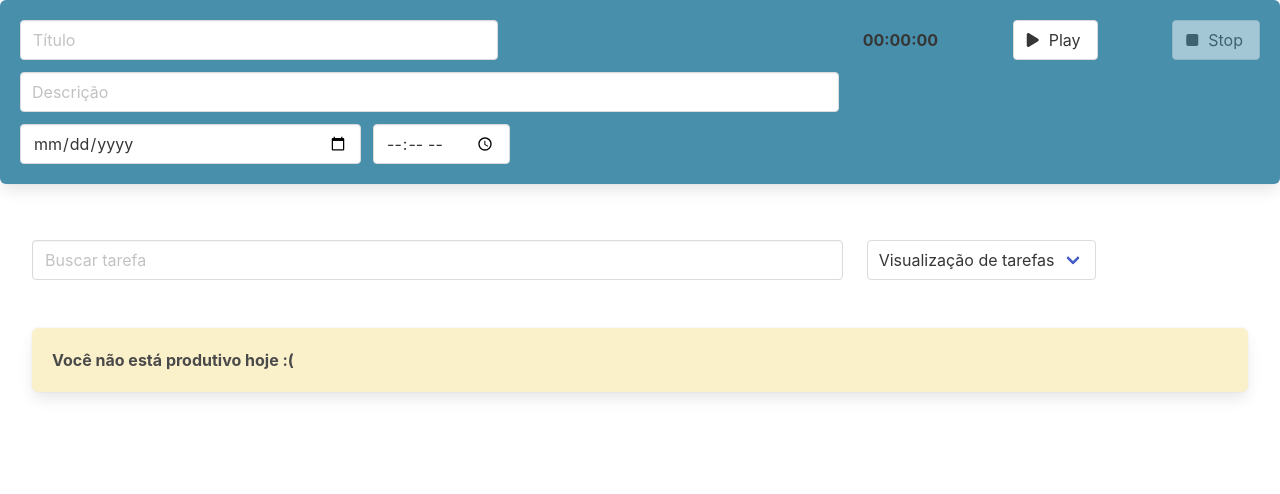
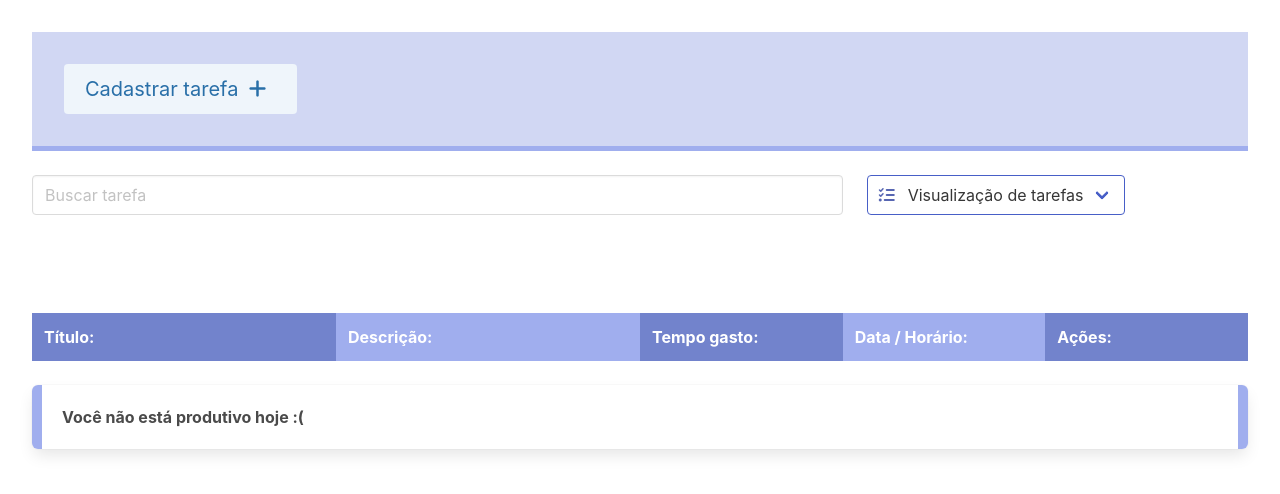
Before and after one commit to IngridCavalcantiGti/diel-project, a Vue app: page / in a window 1280 px wide. Shown: the top 494 px of the page. Built offline with nearby package versions, Linux system fonts and the light colour scheme.

Commit message:
add new components e change code and styles

```diff
--- a/src/components/Box.vue
+++ b/src/components/Box.vue
@@ -14,6 +14,8 @@ export default defineComponent({
 
 <style scoped>
 .box {
-    background: #FAF0CA;
+    background: transparent;
+    border-left: 10px solid #a0aeee;
+    border-right: 10px solid #a0aeee;
 }
 </style>
--- /dev/null
+++ b/src/components/Button.vue
@@ -0,0 +1,27 @@
+<template>
+    <div class="back-css">
+        <button class="button is-info is-light is-medium" @click="() => $emit('onClickRegister')">
+            Cadastrar tarefa
+            <span class="icon is-small mx-1">
+                <i class="fas fa-plus"></i>
+            </span>
+        </button>
+
+    </div>
+</template>
+
+<script lang="ts">
+import { defineComponent } from 'vue';
+
+export default defineComponent({
+    name: 'Button',
+})
+</script>
+
+<style>
+.back-css {
+    background: #d1d7f3;
+    padding: 2rem;
+    border-bottom: 5px solid #a0aeee;
+}
+</style>
--- a/src/components/Form.vue
+++ b/src/components/Form.vue
@@ -19,13 +19,15 @@
 
 <script lang="ts">
 import Timer from '../components/Timer.vue'
+
 import { defineComponent } from 'vue'
 
 export default defineComponent({
     name: 'Form',
     emits: ['saveTask'],
     components: {
-        Timer
+        Timer,
+
     },
     data() {
         return {
@@ -57,6 +59,6 @@ export default defineComponent({
 </script>
 <style scoped>
 .box {
-    background: rgb(72, 143, 172);
+    background: #a0aeee;
 }
 </style>
--- /dev/null
+++ b/src/components/Modal.vue
@@ -0,0 +1,85 @@
+<template>
+    <div class="modal is-active" v-show="showModal">
+        <div class="modal-background" @click="close"></div>
+        <div class="modal-card">
+            <header class="modal-card-head">
+                <p class="modal-card-title">Tarefa</p>
+                <button class="delete" aria-label="close" @click="close"></button>
+            </header>
+            <section class="modal-card-body">
+                <label class="label">Título</label>
+                <div class="control">
+                    <input class="input" type="text" placeholder="Título" v-model="title">
+                </div>
+                <label class=" label mt-2">Descrição</label>
+                <div class="control">
+                    <textarea class="textarea" placeholder="Descrição" maxlength="100" v-model="description"></textarea>
+                </div>
+                <div class="is-flex  mt-4">
+                    <label class="label mr-3">Data</label>
+                    <input class="input" type="date" placeholder="Text input" v-model="date">
+                    <label class="label mx-3">Hora</label>
+                    <input class="input" type="time" placeholder="Text input" v-model="time">
+                </div>
+            </section>
+            <footer class="modal-card-foot">
+                <button class="button is-link" @click="finishTask">Salvar</button>
+                <button class="button is-link is-light" @click="close">Cancelar</button>
+            </footer>
+        </div>
+    </div>
+</template>
+
+<script lang="ts">
+import { defineComponent } from 'vue';
+
+export default defineComponent({
+    name: 'Modal',
+    emits: ['saveModal', 'cancelModal', 'saveTask'],
+    data() {
+        return {
+            showModal: false,
+            title: '',
+            description: '',
+            time: '',
+            date: ''
+        };
+    },
+    methods: {
+        save() {
+            this.$emit('saveModal', this.showModal = false);
+            console.log('save');
+        },
+        close() {
+            this.showModal = false;
+            this.$emit('cancelModal', this.showModal = false);
+        },
+
+        finishTask() {
+            this.$emit('saveTask', {
+                // durationInSeconds: elapsedTime,
+                description: this.description,
+                date: this.date.split('-').reverse().join('/'),
+                title: this.title,
+                time: this.time,
+                id: new Date().toISOString()
+            })
+            this.$emit('saveModal', this.showModal = false);
+            this.description = ''
+            this.title = ''
+            this.date = ''
+            this.time = ''
+        }
+    },
+})
+</script>
+
+<style scoped>
+textarea {
+    resize: none;
+}
+
+.modal-card-head {
+    background: #d1d7f3;
+}
+</style>
--- a/src/components/Taskview.vue
+++ b/src/components/Taskview.vue
@@ -1,8 +1,15 @@
 <template>
-    <div class="select is-normal">
-        <select name="taskview" class="custom-select" @change="updateSelect">
-            <option v-for="(item, index) in options" :key="index" :value="item"> {{ item }} </option>
-        </select>
+    <div class=" is-normal is-link control has-icons-left">
+        <div class="control has-icons-left">
+            <div class="select is-link">
+                <select name="taskview" @change="updateSelect">
+                    <option v-for="(item, index) in options" :key="index" :value="item"> {{ item }} </option>
+                </select>
+            </div>
+            <div class="icon is-left">
+                <i class="fa-solid fa-list-check " style="color: #5766b2;"></i>
+            </div>
+        </div>
     </div>
 </template>
 
--- a/src/components/Todolist.vue
+++ b/src/components/Todolist.vue
@@ -15,7 +15,7 @@
                 <span>{{ task.time }}</span>
             </div>
             <div class="column is-2 is-flex is-justify-content-space-around">
-                <button class="button is-info" @click="editBtn">
+                <button class="button is-link " @click="editBtn">
                     <span class="icon is-small">
                         <i class="fas fa-edit"></i>
                     </span>
--- a/src/views/Home.vue
+++ b/src/views/Home.vue
@@ -1,20 +1,26 @@
 <template>
     <div>
-        <Form @saveTask="saveTask" />
+        <Modal @saveModal="saveModal" v-show="isModalVisible" @cancelModal="cancelModal" @saveTask="saveTask" />
         <div class="list">
-            <div class="is-flex">
-                <input type="text" class="input column is-8 mb-6 mr-5" placeholder="Buscar tarefa" v-model="searchValue">
+            <Button @onClickRegister="onClickRegister" class="mb-5 h-button" />
+            <div class="is-flex  mt-5 flex-container h-task-view">
+                <input type="text" class="input column is-8 mb-6 mr-5 " placeholder="Buscar tarefa" v-model="searchValue">
                 <Taskview :options="options" @updateValue="updateValueSelect" />
 
             </div>
-
+            <div class="table-wrapper columns table-heading header-mobile">
+                <div class="column is-3 fl-custom">Título:</div>
+                <div class="column is-3 fl-custom">Descrição:</div>
+                <div class="column is-2 fl-custom">Tempo gasto:</div>
+                <div class="column is-2 fl-custom">Data / Horário:</div>
+                <div class="column is-2 fl-custom">Ações:</div>
+            </div>
             <Todolist v-for="task in filteredTask" :key="task.id" :task="task" @deleteBtn="deleteBtn(task.id)"
-                @editBtn="editBtn" />
-            <Box v-if="emptyList">
+                @editBtn="editBtn" class="todolist-mobile" />
+            <Box v-if="emptyList" class="todolist-mobile">
                 Você não está produtivo hoje :(
             </Box>
         </div>
-
     </div>
 </template>
 
@@ -25,6 +31,8 @@ import Todolist from '../components/Todolist.vue';
 import ITasks from '../interfaces/ITasks'
 import Box from '../components/Box.vue'
 import Taskview from '../components/Taskview.vue'
+import Modal from '../components/Modal.vue'
+import Button from '../components/Button.vue'
 
 export default defineComponent({
     name: "App",
@@ -32,7 +40,9 @@ export default defineComponent({
         Form,
         Todolist,
         Box,
-        Taskview
+        Taskview,
+        Modal,
+        Button
     },
 
     data() {
@@ -40,7 +50,8 @@ export default defineComponent({
             // tasks: [{ title: 'Maria' }, { title: 'Pedro', }, { title: 'joão', }] as ITasks[],
             tasks: [] as ITasks[],
             searchValue: '',
-            options: ['Visualização de tarefas', 'Dia', 'Semana', 'Mês']
+            options: ['Visualização de tarefas', 'Dia', 'Semana', 'Mês'],
+            isModalVisible: false,
         }
     },
     computed: {
@@ -66,17 +77,67 @@ export default defineComponent({
 
         },
         editBtn() {
-            console.log('edit')
+            this.isModalVisible = true
         },
         updateValueSelect(value: string) {
-            console.log(value)
+            console.log('updateValueSelect', value)
+        },
+        saveModal() {
+            this.isModalVisible = false
+        },
+        cancelModal() {
+            this.isModalVisible = false
+        },
+        onClickRegister() {
+            this.isModalVisible = true
         }
 
     }
 });
 </script>
 <style scoped>
+/* .table-heading {
+    background: #a0aeee;
+} */
+
 .list {
     padding: 2rem;
 }
+
+.table-heading {
+    display: flex;
+    flex-wrap: wrap;
+    font-weight: bold;
+    padding: 12px;
+}
+
+.h-task-view {
+    margin-bottom: 50px;
+}
+
+.fl-custom {
+    color: #ffffff;
+    background: #a0aeee;
+}
+
+.fl-custom:nth-child(odd) {
+    color: #ffffff;
+    background: #7283cc;
+}
+
+@media (max-width: 800px) {
+    .flex-container {
+        flex-direction: column;
+    }
+}
+
+@media (max-width: 535px) {
+    .header-mobile {
+        display: none;
+    }
+
+    .todolist-mobile {
+        margin-top: 100px;
+    }
+}
 </style>
```
